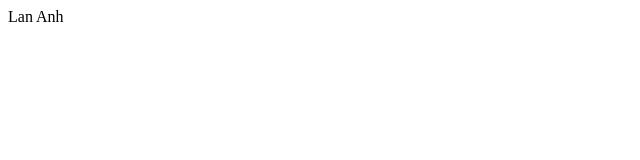
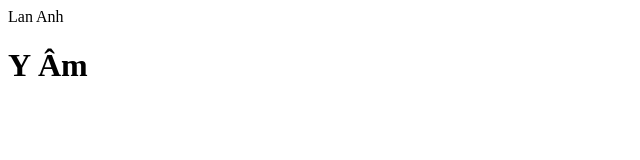
Before and after one commit to huytran56/pnv-huytran, a plain HTML site: page index1.html in a window 1280 px wide. Shown: the whole page, without its empty margins (0-640 px from the left). Drawn offline with Linux system fonts and the light colour scheme.

Commit message:
add index1.htm

```diff
--- a/index1.html
+++ b/index1.html
@@ -7,5 +7,6 @@
 </head>
 <body>
     Lan Anh
+    <h1>Y Âm</h1>
 </body>
 </html>
```
